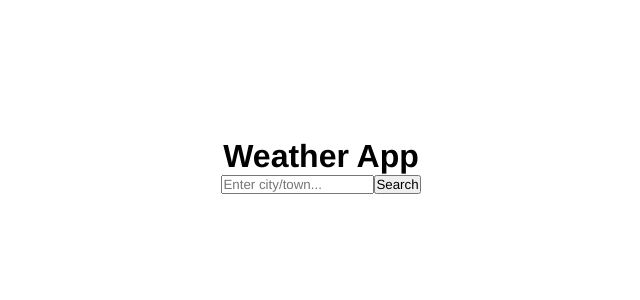
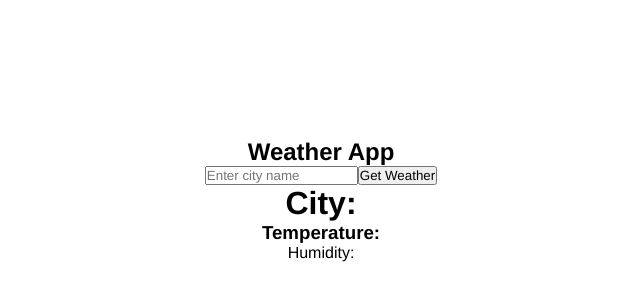
Before and after one commit to phbhavana/new-project, a React (Create React App) app: page / in a window 1280 px wide. Shown: the part 118-418 px from the top of the page, without its empty margins (319-959 px from the left). Built offline with nearby package versions, Linux system fonts and the light colour scheme.

Commit message:
latest commit

```diff
--- a/package.json
+++ b/package.json
@@ -6,6 +6,7 @@
     "@testing-library/jest-dom": "^5.17.0",
     "@testing-library/react": "^13.4.0",
     "@testing-library/user-event": "^13.5.0",
+    "axios": "^1.7.2",
     "react": "^18.3.1",
     "react-dom": "^18.3.1",
     "react-scripts": "5.0.1",
--- a/src/App.js
+++ b/src/App.js
@@ -1,7 +1,7 @@
 import React from 'react';
 import "./App.css";
-import SearchBar from './Weather/SearchBar';
-import WeatherApp from './Weather/weather-app';
+import WeatherApp from './Weather/SearchBar';
+
 
 function App() {
 
--- a/src/Weather/SearchBar.js
+++ b/src/Weather/SearchBar.js
@@ -1,53 +1,55 @@
-import { useState } from "react";
-import axios from "react";
-import React from 'react';
-import "./SearchBar.css";
-const SearchBar=()=>{
-  const [search, setSearch] = useState("");
-  const [weather, setWeather] = useState("");
-  const [error,setError] = useState("");
-  const [city,setCity] = useState("");
+import React, { useState } from "react";
+import axios from "axios";
+const WeatherApp = () => {
+  const [city, setCity] = useState("");
+  const [weather, setWeather] = useState(null);
+  const [error, setError] = useState(null);
+  const API_KEY = "34f19ded3d6d17325e99ccf9aceaa809";
   const fetchWeatherData = async () => {
+    console.log(city,'city');
     try {
-        const response = await axios.get(`https://api.openweathermap.org/data/2.5/weather?q=${city}&appid=${'34f19ded3d6d17325e99ccf9aceaa809'}&units=metric`);
+      const response = await axios.get(
+        `https://api.openweathermap.org/data/2.5/weather?q=${city}&appid=${API_KEY}&units=metric`
+      );
+      console.log("API response:", response.data);
       setWeather(response.data);
+
       setError(null);
     } catch (error) {
-        setError('City not found. Please enter a valid city name.');
+      console.error(
+        "API call error:",
+        error.response ? error.response.data : error.message
+      );
+      setError("City not found. Please enter a valid city name.");
       setWeather(null);
     }
   };
-    const handleButtonClick =() => {
-      if(city.trim()!==""){
-        fetchWeatherData();}
+  console.log(weather);
+  const handleButtonClick = () => {
+    if (city.trim() !== "") {
+      fetchWeatherData();
+    } else {
+      setError("Please enter a city name.");
+    }
   };
-
   return (
-    <div className="App">
-      <div className="App-container">
-        <h1>Weather App</h1>
-        <div className="search-box">
+    <div className="weather-app">
+      <h2>Weather App</h2>
+      <div>
         <input
           type="text"
-            placeholder="Enter city/town..."
+          placeholder="Enter city name"
+          value={city}
           onChange={(e) => setCity(e.target.value)}
         />
-          <button onClick={handleButtonClick}>Search</button>
+        <button onClick={handleButtonClick}>Get Weather</button>
+      </div>
+      {error && <p className="error">{error}</p>}
+      <h1>City:{weather?.name}</h1>
+      <h3>Temperature:{weather?.main.temp}</h3>
+      <p> Humidity:{weather?.main.humidity}</p>
 
-
-          <div>
-            <p>{city.name}</p>
-
-            <p>{weather.main.temp}°C</p>
-
-            <p>{weather.weather[0].main}</p>
-            <p>({weather.weather[0].description})</p>
-          </div>
-
-        </div>
-          </div>
     </div>
   );
 };
-
-export default SearchBar;
+export default WeatherApp;
--- a/src/Weather/weather-app.js
+++ b/src/Weather/weather-app.js
@@ -1,7 +1,7 @@
 
 import { useState } from "react";
 
-const WeatherApp=()=> {
+const SearchApp=()=> {
   const [search, setSearch] = useState("");
   const [weather, setWeather] = useState({});
 
@@ -50,4 +50,4 @@ const WeatherApp=()=> {
   );
 }
 
-export default WeatherApp;
+export default SearchApp;
```
Also changed, not shown: 1 other file (tests, documents, lock files or other folders). Lines whose indentation alone changed are shown as unchanged.
